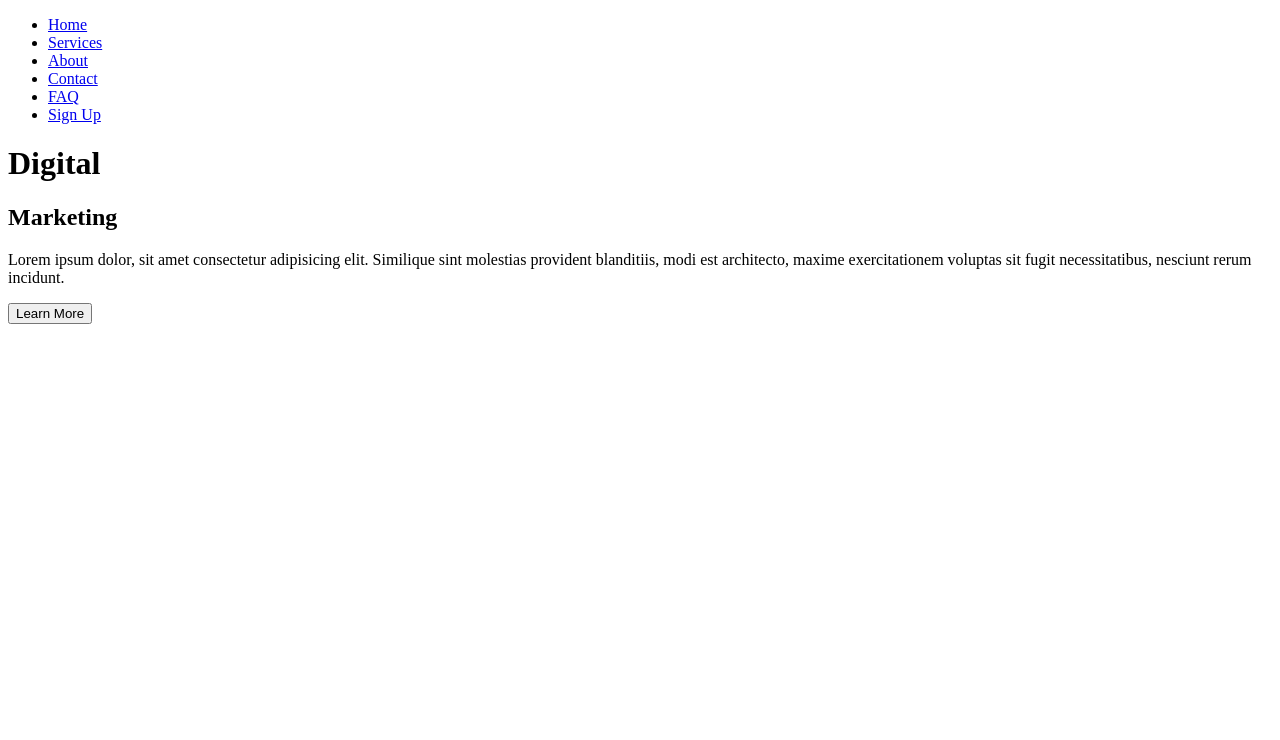
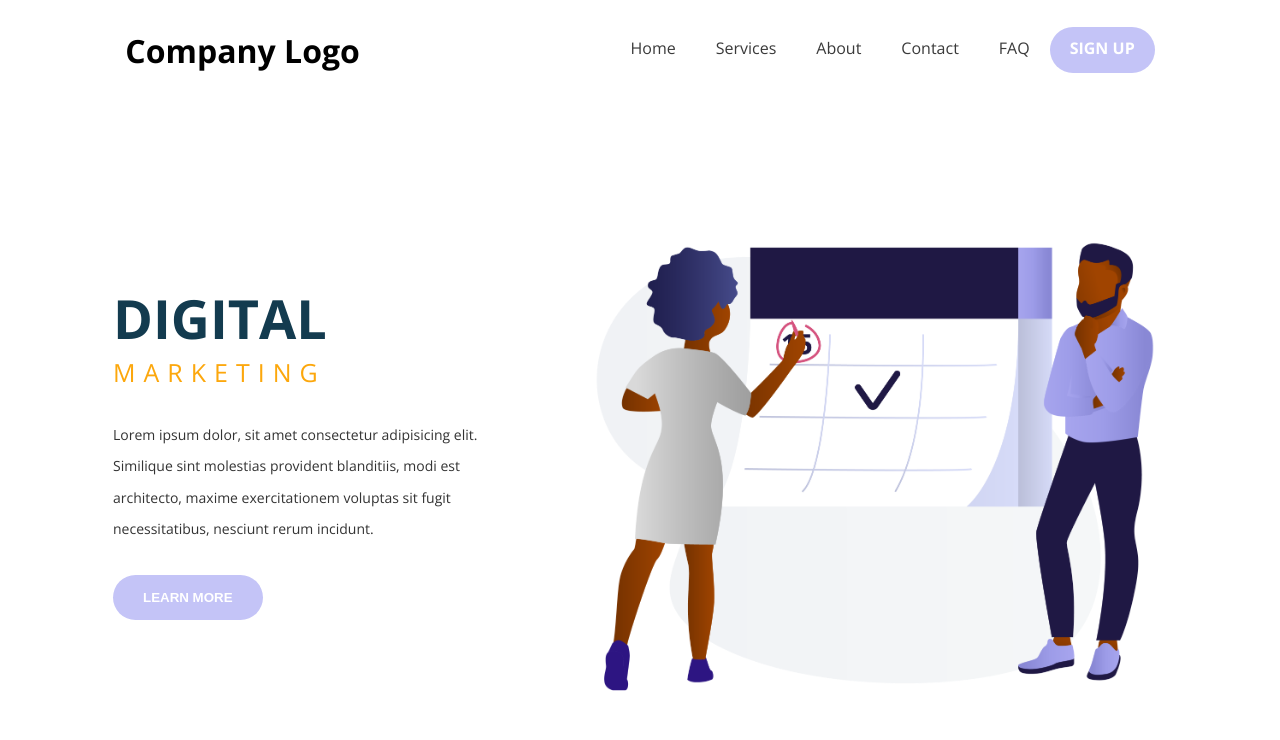
Before and after one commit to PaulAyobamidele/flexbox, a plain HTML site: page index.html in a window 1280 px wide. Drawn offline with nearby package versions, Linux system fonts and the light colour scheme.

Commit message:
Css file created

```diff
--- a/index.html
+++ b/index.html
@@ -6,11 +6,16 @@
     <meta name="viewport" content="width=device-width, initial-scale=1.0">
     <title>Learn Flexbox</title>
     <link rel="stylesheet" href="style.css">
+    <link rel="preconnect" href="https://fonts.googleapis.com">
+    <link rel="preconnect" href="https://fonts.gstatic.com" crossorigin>
+    <link
+        href="https://fonts.googleapis.com/css2?family=Open+Sans:wght@400;700&family=Roboto:ital,wght@0,100;0,300;0,400;0,700;1,100;1,300;1,400&display=swap"
+        rel="stylesheet">
 </head>
 <body>
     <header>
         <div class="logo">
-
+            <h1>Company Logo</h1>
         </div>
         <nav>
             <ul>
@@ -31,7 +36,7 @@
             <button class="cta">Learn More</button>
         </div>
         <div class="content-right">
-            <img src="" alt="" class="hero-img">
+            <img src="./img/bg.png" alt="" class="hero-img">
         </div>
     </main>
 </body>
--- a/style.css
+++ b/style.css
@@ -0,0 +1,107 @@
+* {
+    margin: 0;
+    padding: 0;
+    box-sizing: border-box;
+}
+
+body {
+    font-family: 'Open Sans', sans-serif;
+}
+
+
+header {
+    height: 100px;
+    display: flex;
+    justify-content: space-around;
+    align-items: center;
+}
+
+ul {
+    display: flex;
+    list-style-type: none;
+    align-items: center;
+
+}
+
+ul li a {
+    padding: 0 20px;
+    text-decoration: none;
+    color: #3a3a3a;
+    display: inline-block;
+}
+
+li a:after {
+    content: '';
+    display: block;
+    height: 4px;
+    width: 0;
+    background: #c4c4f7;
+    transition: all 0.5s;
+}
+
+li a:hover::after {
+    width: 100%;
+}
+
+main {
+    display: flex;
+    height: calc( 100vh - 100px );
+    align-items: center;
+    justify-content: center;
+}
+
+.hero-img {
+    width: 670px;
+    height: auto;
+    padding-left: 90px;
+}
+
+.content-left {
+    width: 30%;
+}
+
+main h1 {
+    font-size: 54px;
+    color: #133b4f;
+    text-transform: uppercase;
+}
+
+main h2 {
+    font-size: 25px;
+    color: #fca70c;
+    font-weight: 400;
+    text-transform: uppercase;
+    letter-spacing: 8px;
+}
+
+main p {
+    font-size: 14px;
+    font-weight: 400;
+    color: #333;
+    line-height: 31.5px;
+    margin: 30px 0;
+}
+
+
+.cta {
+    padding: 15px 30px;
+    background: #c4c4f7;
+    color: #fff;
+    outline: none;
+    border: none;
+    font-weight: 700;
+    text-transform: uppercase;
+    border-radius: 50px;
+    cursor: pointer;
+}
+
+.signup-btn {
+    padding: 10px 20px;
+    background: #c4c4f7;
+    color: #fff;
+    outline: none;
+    border: none;
+    font-weight: 700;
+    text-transform: uppercase;
+    border-radius: 50px;
+}
```
Also changed, not shown: img/bg.png (added), 1 other file.
